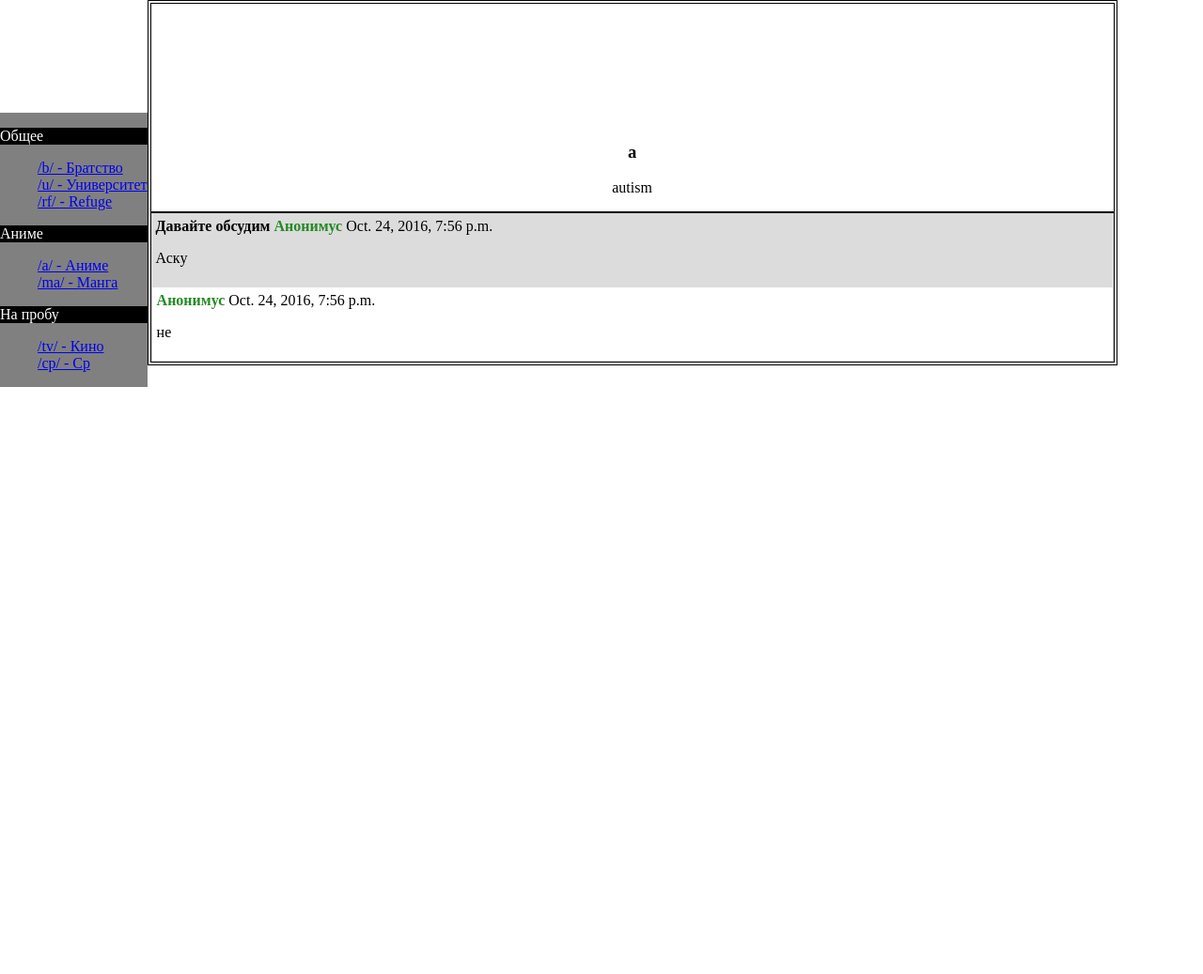
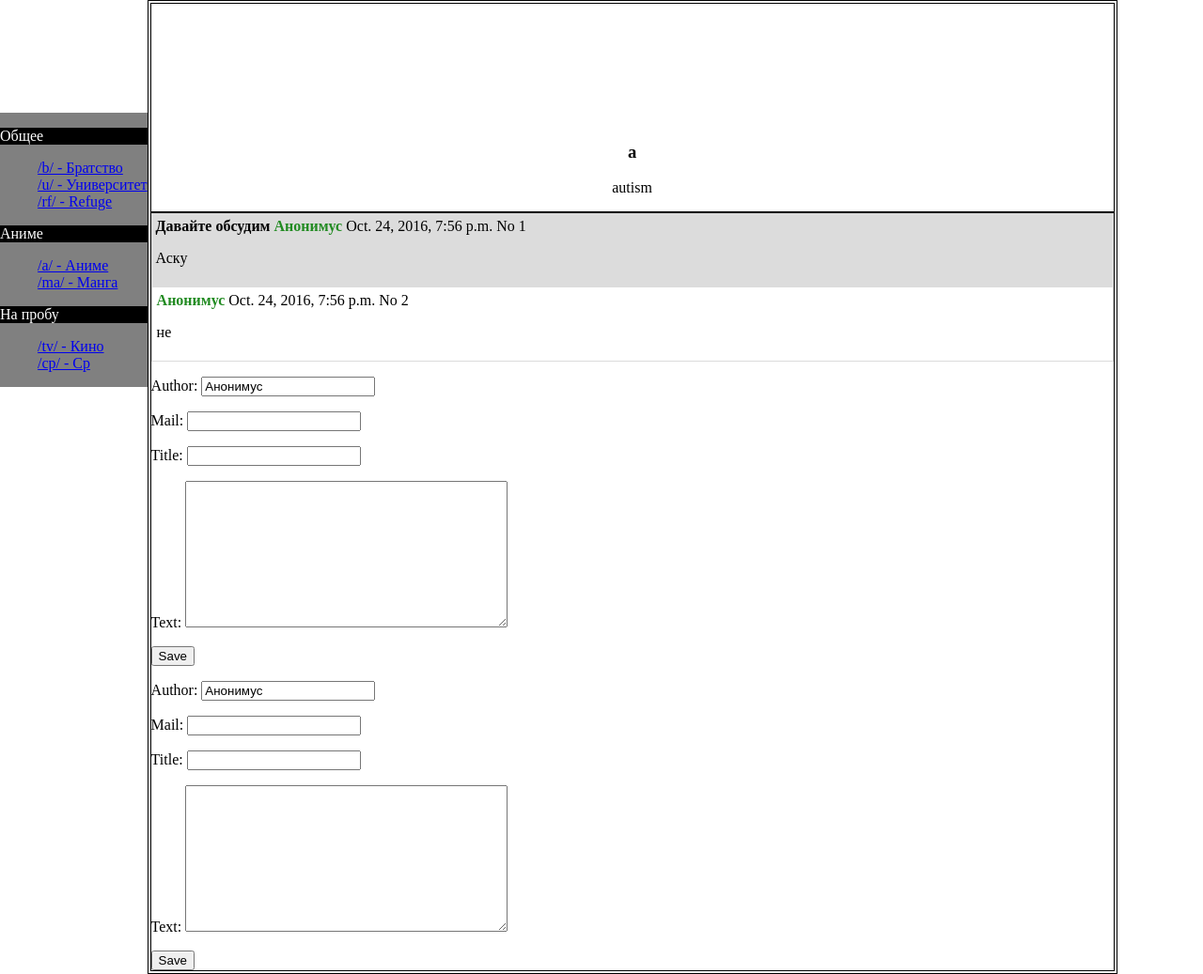
Before and after one commit to Riivatut/Simple_django_board, a Django app: page /a/ in a window 1280 px wide. Shown: the whole page at 94% size. Before the commit the page ends 412 px from the top, so only its background shows below. Run offline with Django 3.2, Linux system fonts and the light colour scheme; data comes from the database, SQL or seed files in the repository; both versions use the stored data as it was after the commit.

Commit message:
add forms

```diff
--- /dev/null
+++ b/BoardApp/forms.py
@@ -0,0 +1,11 @@
+from django.forms import ModelForm, HiddenInput
+from .models import Post
+
+
+class PostingForm(ModelForm):
+    class Meta:
+        model = Post
+        fields = ('author', 'mail', 'title', 'text','father_id')
+        widgets = {
+            'father_id':HiddenInput()
+        }
--- a/BoardApp/templates/BoardApp/content.html
+++ b/BoardApp/templates/BoardApp/content.html
@@ -10,26 +10,38 @@
                         <strong>{{ post.title }}</strong>
                         <strong style="color: forestgreen">{{ post.author }}</strong>
                         {{ post.time }}
+                        No
+                        {{ post.post_id }}
                     </span>
             <p>{{ post.text }}</p>
         </article>
         {% for comment in comments %}
+
             {% if comment.father_id == post.post_id %}
                 <article class='comment'>
 				    <span>
                         <strong>{{ comment.title }}</strong>
                         <strong style="color: forestgreen">{{ comment.author }}</strong>
                         {{ comment.time }}
+                        No
+                        {{ comment.post_id }}
                     </span>
                     <p>{{ comment.text }}</p>
                 </article>
             {% endif %}
+
         {% endfor %}
-        <form>
+        <form method="POST" class="post-form">{% csrf_token %}
+            {{ form.as_p }}
+            <input type="hidden" name="father_id" value="{{ post.post_id }}">
+            <button type="submit" class="save btn btn-default" name="new_post">Save</button>
 
         </form>
 
     {% endfor %}
-
+    <form method="POST" class="post-form">{% csrf_token %}
+        {{ form.as_p }}
+        <button type="submit" class="save btn btn-default" name="new_thread">Save</button>
+    </form>
 
 {% endblock %}
--- a/BoardApp/urls.py
+++ b/BoardApp/urls.py
@@ -5,5 +5,5 @@ from . import views
 
 urlpatterns = [
     url(r'^$',views.index, name="index"),
-    url(r'^(?P<board_name>[a-z]{1,10})/$',views.show_boards)
+    url(r'^(?P<board_name>[a-z]{1,10})/$',views.show_boards),
 ]
--- a/BoardApp/views.py
+++ b/BoardApp/views.py
@@ -1,22 +1,55 @@
-from django.http import HttpResponse
-from django.template import loader
-from django.shortcuts import get_object_or_404,render
+from django.utils import timezone
+from django.shortcuts import get_object_or_404, render
 from BoardApp.models import Board, Post
+from .forms import PostingForm
+
 
 # Create your views here.
 
 
 def index(request):
-    return render(request,'BoardApp/index.html')
+    return render(request, 'BoardApp/index.html')
 
 
-def show_boards(request,board_name):
-    board = get_object_or_404(Board,name=board_name)
-    posts = Post.objects.filter(on_board=board,father_id__isnull=True)
-    comments = Post.objects.filter(on_board=board,father_id__isnull=False)
+def show_boards(request, board_name):
+    board = get_object_or_404(Board, name=board_name)
+    posts = Post.objects.filter(on_board=board, father_id__isnull=True).order_by('-time')
+    comments = Post.objects.filter(on_board=board, father_id__isnull=False)
+
+    # forms
+    if request.method == "POST" and 'new_thread' in request.POST:
+        form = PostingForm(request.POST)
+        if form.is_valid():
+            tread = form.save(commit=False)
+            tread.published_date = timezone.now()
+            tread.on_board = board
+            board.counter += 1
+            board.save()
+            tread.post_id = board.counter
+            tread.save()
+
+    elif request.method == "POST" and 'new_post' in request.POST:
+        form = PostingForm(request.POST)
+        if form.is_valid():
+            post = form.save(commit=False)
+            post.published_date = timezone.now()
+            post.on_board = board
+            board.counter += 1
+            board.save()
+            post.post_id = board.counter
+            post.save()
+    else:
+        form = PostingForm()
+
     context = {
         'board': board,
         'posts': posts,
-        'comments': comments
+        'comments': comments,
+        'form':  PostingForm()
     }
-    return render(request,'BoardApp/content.html', context)
+    return render(request, 'BoardApp/content.html', context)
+
+
+def post_new(request):
+    form = PostingForm()
+    return render(request, 'BoardApp/content.html', {'form': form})
```
Also changed, not shown: db.sqlite3.
